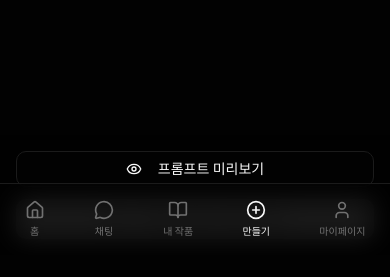
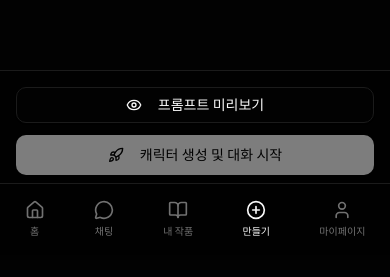
Before and after one commit to kj7026y-design/v0-chat-ui-with-mentions, a Next.js app: page /create in a window 390 px wide. Shown: the part 589-866 px from the top of the page. Built offline with nearby package versions, Linux system fonts and the light colour scheme.

Commit message:
feat: adjust padding and add border to mobile footer and character creation page layout changes

```diff
--- a/app/create/page.tsx
+++ b/app/create/page.tsx
@@ -403,7 +403,7 @@ export default function CreateCharacterPage() {
         {/* Left: Input Form */}
         <div className="w-full md:w-1/2">
           <ScrollArea className="h-[calc(100vh-3.5rem)]">
-            <div className="p-4 md:p-8 space-y-6 md:space-y-8 pb-40 md:pb-8">
+            <div className="p-4 md:p-8 space-y-6 md:space-y-8 pb-56 md:pb-8">
               {/* Random Generator Section (advanced only) */}
               {mode === "advanced" && (
               <section className="space-y-4">
@@ -789,7 +789,7 @@ export default function CreateCharacterPage() {
       </div>
 
       {/* Mobile Bottom Fixed Area */}
-      <div className="fixed bottom-0 left-0 right-0 md:hidden bg-background/95 backdrop-blur p-4 space-y-3 z-40">
+      <div className="fixed bottom-16 left-0 right-0 md:hidden bg-background/95 backdrop-blur border-t border-border p-4 space-y-3 z-40">
         <Button
           variant="outline"
           className="w-full"
--- a/components/chat/chat-input.tsx
+++ b/components/chat/chat-input.tsx
@@ -217,7 +217,7 @@ export function ChatInput({ onSendMessage, onCommand }: ChatInputProps) {
   const hasActiveMentions = isAllSelected || selectedMentions.length > 0
 
   return (
-    <div className="relative px-4 pb-2 bg-white dark:bg-neutral-900">
+    <div className="relative px-4 pt-3 pb-3 bg-white dark:bg-neutral-900 border-t border-neutral-200 dark:border-neutral-800">
       {/* Hidden file input */}
       <input
         ref={fileInputRef}
```
Also changed, not shown: chat-fixed.png (added), create-fixed.png (added).
